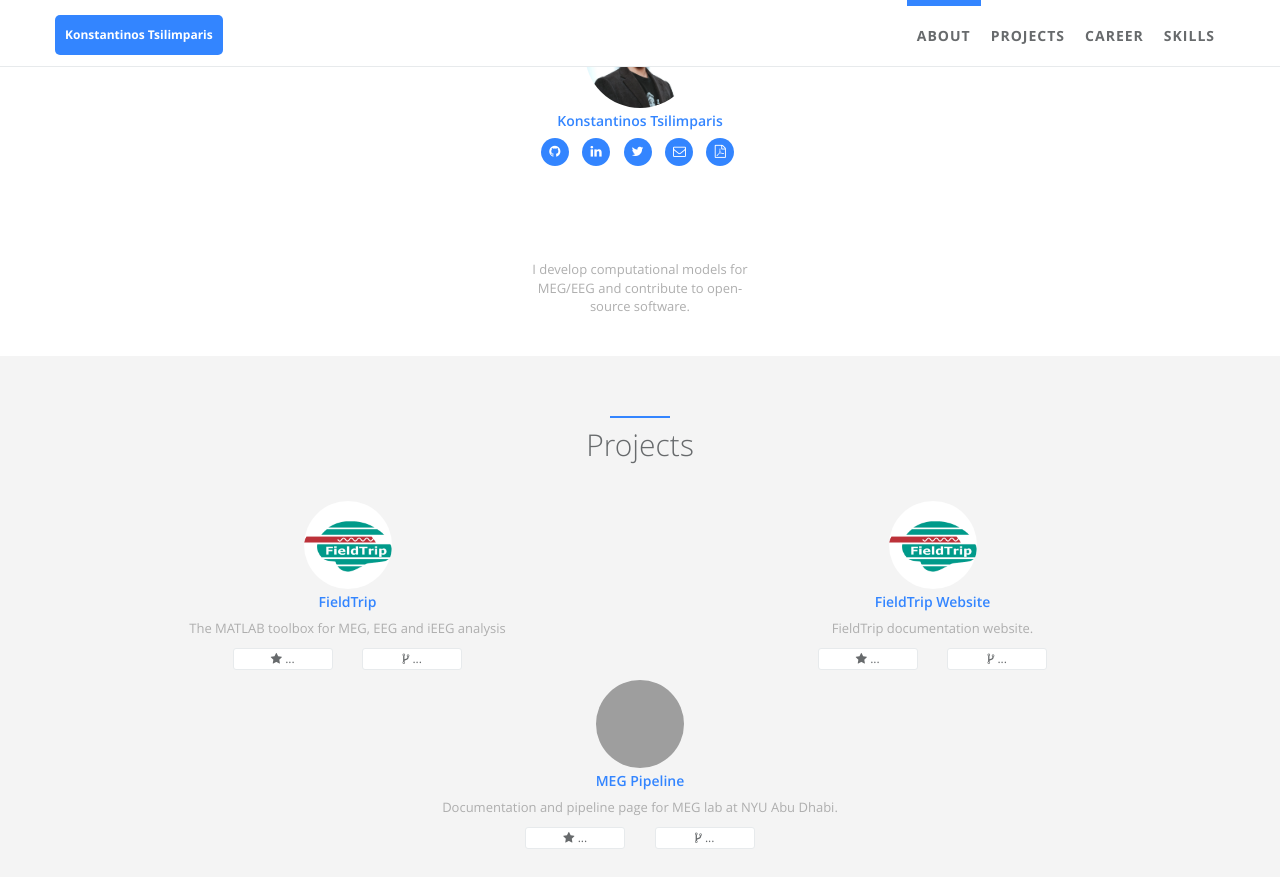
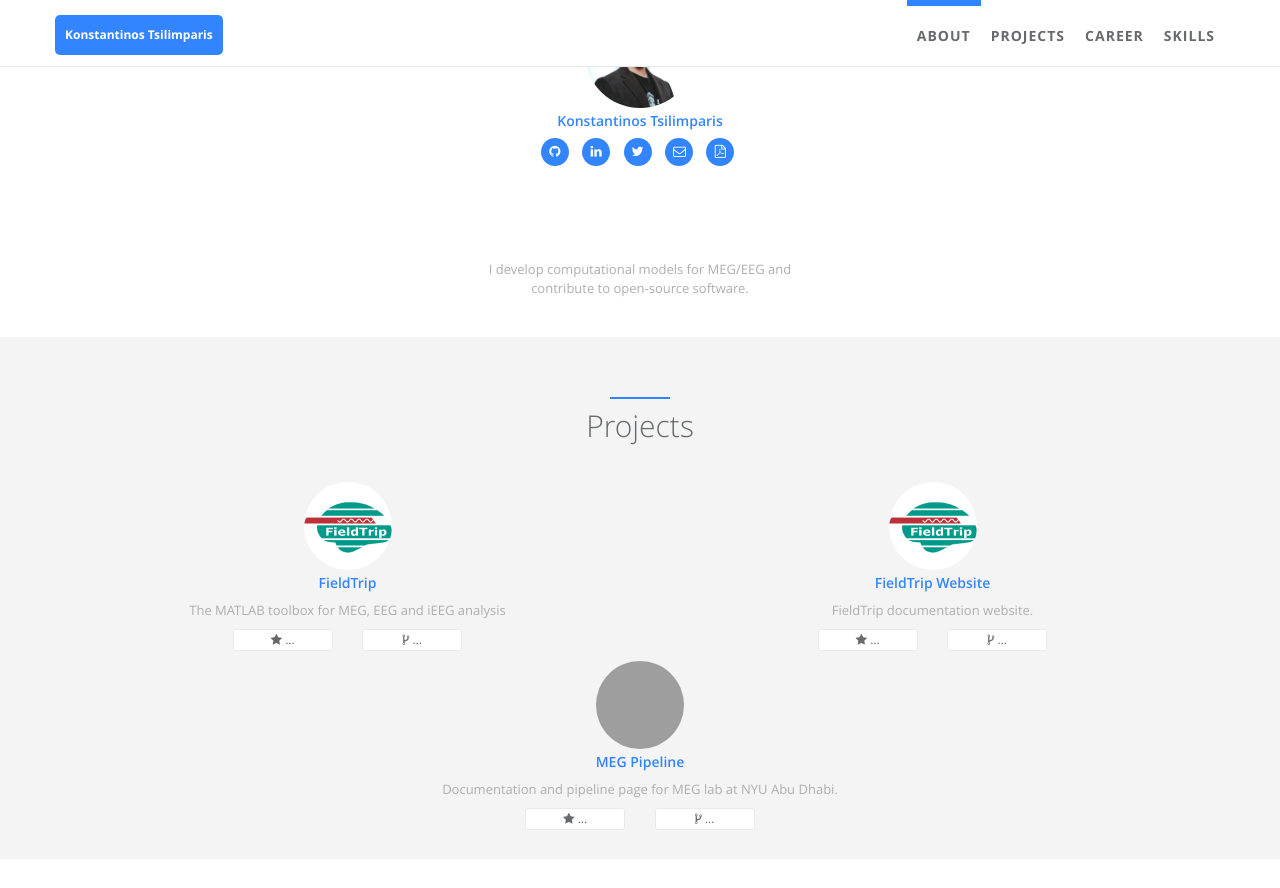
Before and after one commit to contsili/contsili.github.io, a Jekyll site: the page built from index.html, in a window 1280 px wide and 900 px high, scrolled down 617 px. Shown: the top 888 px of the window. Built offline with Jekyll 4.4.1, drawn with Linux system fonts in a browser that asks for light colours; grey boxes are pictures that could not be loaded.

Commit message:
Trial 2: Split my site.author.desc in two lines to render better with the phone…

```diff
--- a/_config.yml
+++ b/_config.yml
@@ -30,7 +30,7 @@
     -   name: fa-biohazard
     -   name: fa-biohazard
     #desc: Started as a physicist trying to model the universe, but now I am  working with brains — where everything's unpredictable, and the closest thing to certainty is a p-value. # Describe yourself.
-    desc: I develop computational models for MEG/EEG and contribute to open-source software.
+    desc: I develop computational models for MEG/EEG and<br>contribute to open-source software.
 
 # comment
 disqus: # if you wanna comment feature, go to https://disqus.com/ to get your configuration; if not, comment following two lines.
--- a/_includes/sections/about.html
+++ b/_includes/sections/about.html
@@ -118,11 +118,18 @@
       </div>
     </div>
     {% endfor %}
+  </div>
+  <!-- <div class="row">
+    <div class="col-lg-8 col-lg-offset-2 text-center m-t-lg m-b-lg wow zoomIn">
+      <p><span data-i18n="about_me.des">{{ site.author.desc }}</span></p>
+    </div>
+  </div>
+</div> -->
 <div>
   <div class="row">
     <div class="col-lg-8 col-lg-offset-2 text-center m-t-lg m-b-lg wow zoomIn">
       <p>
-            <span data-i18n="about_me.des">{{ site.author.desc | newline_to_br }}</span>
+        <span data-i18n="about_me.des">{{ site.author.desc | newline_to_br }}</span> <!-- added 'newline_to_br'-->
       </p>
     </div>
   </div>
```
Lines whose indentation alone changed are shown as unchanged.
